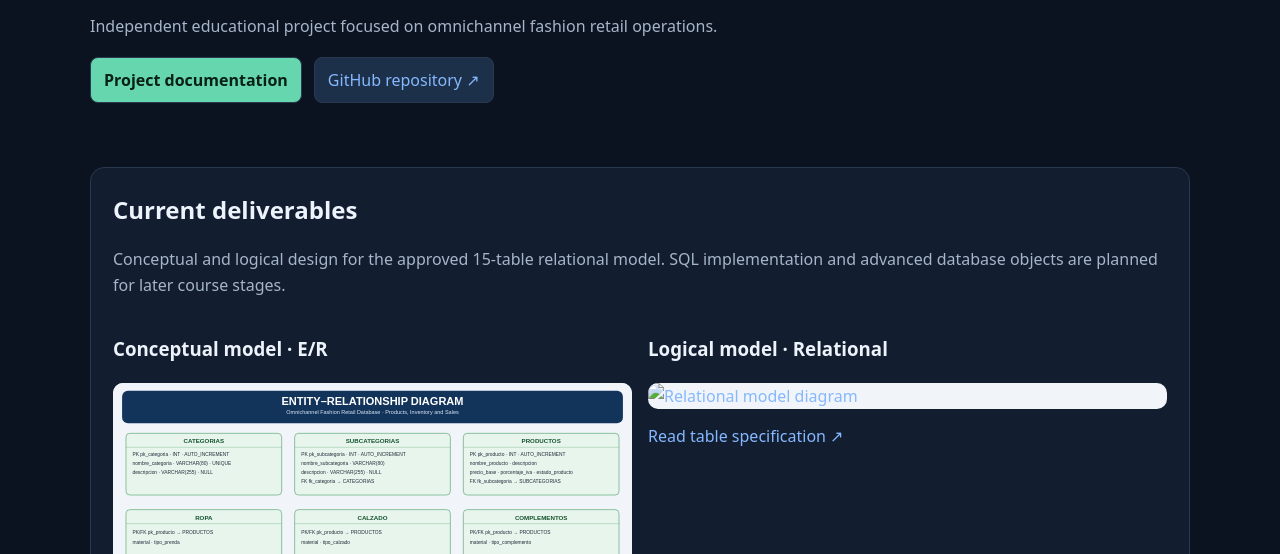
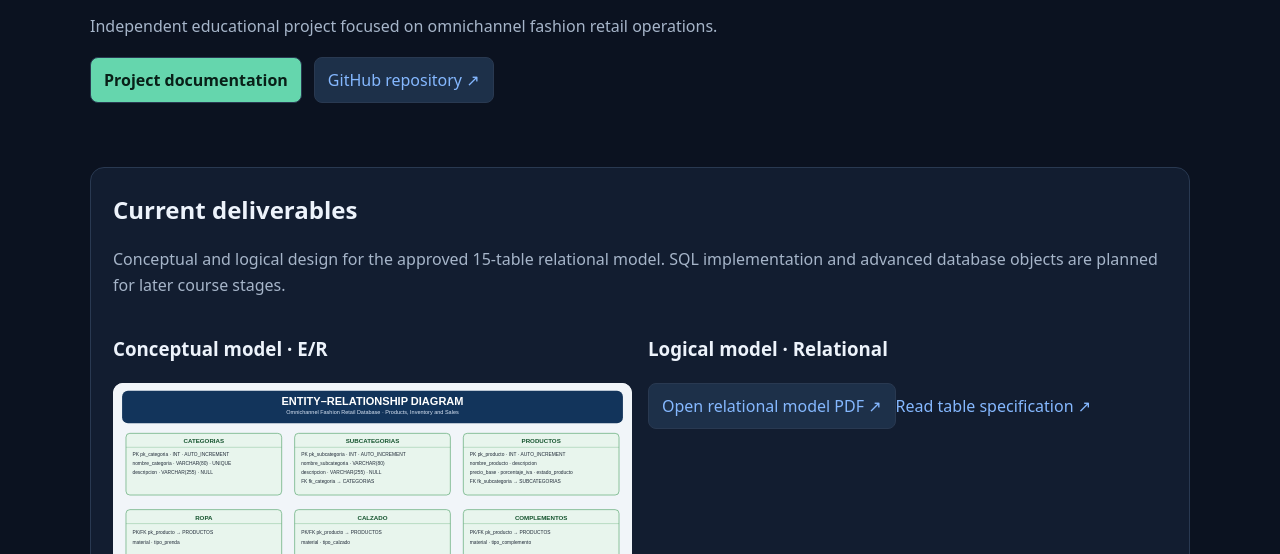
Before and after one commit to Habibi1988/Bases-de-Datos-Relacionales-SQL, a plain HTML site: page 10-final-project/index.html in a window 1280 px wide. Shown: the part 246-800 px from the top of the page. Drawn offline with Linux system fonts and the light colour scheme.

Commit message:
Polish neutral project artifact links

```diff
--- a/10-final-project/index.html
+++ b/10-final-project/index.html
@@ -15,7 +15,7 @@
 </div>
 <section class="panel"><h2>Current deliverables</h2><p class="muted">Conceptual and logical design for the approved 15-table relational model. SQL implementation and advanced database objects are planned for later course stages.</p>
 <div class="cols"><div><h3>Conceptual model · E/R</h3><a href="er-diagram/Diagrama-ER-Tienda-Moda-Omnicanal.svg"><img class="diagram" src="er-diagram/Diagrama-ER-Tienda-Moda-Omnicanal.svg" alt="Entity Relationship diagram"></a><a href="er-diagram/Diagrama-ER-Tienda-Moda-Omnicanal.svg">Open E/R diagram ↗</a></div>
-<div><h3>Logical model · Relational</h3><a href="relational-model/Modelo-Relacional-15-Tablas.pdf"><img class="diagram" src="relational-model/Modelo-Relacional-15-Tablas.pdf" alt="Relational model diagram"></a><a href="relational-model/Modelo-Relacional-Tienda-Moda.md">Read table specification ↗</a></div></div></section>
+<div><h3>Logical model · Relational</h3><a class="btn" href="relational-model/Modelo-Relacional-15-Tablas.pdf">Open relational model PDF ↗</a><a href="relational-model/Modelo-Relacional-Tienda-Moda.md">Read table specification ↗</a></div></div></section>
 <section class="panel"><h2>Normalization · 1FN, 2FN, 3FN</h2><a href="documentation/Normalizacion-Tienda-Moda.svg"><img class="diagram" src="documentation/Normalizacion-Tienda-Moda.svg" alt="Normalization diagram"></a><div class="links"><a class="btn primary" href="documentation/Normalizacion-Tienda-Moda.svg">Open normalization diagram ↗</a><a class="btn" href="documentation/Normalizacion-Tienda-Moda.md">Read normalization analysis ↗</a></div></section>
 <section class="panel"><h2>Project status</h2><p><span class="status">Approved:</span> business scope, E/R model, 15-table relational model and normalization analysis draft.</p><p class="muted">Next: validate all functional dependencies and constraints, then implement and test the schema in MySQL.</p></section>
 </main><footer><div class="wrap">IFCD47 · CIFO La Violeta · <a href="../../">Back to portfolio</a></div></footer>
```
